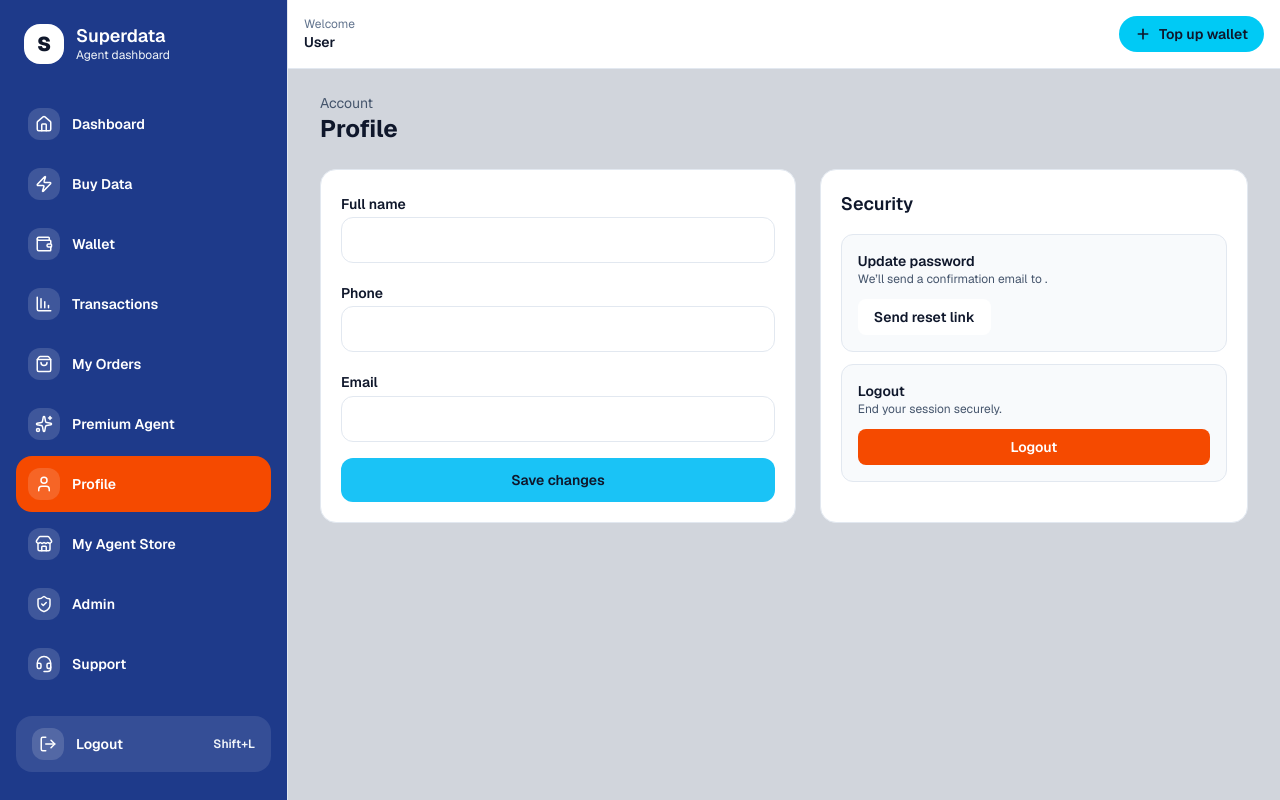
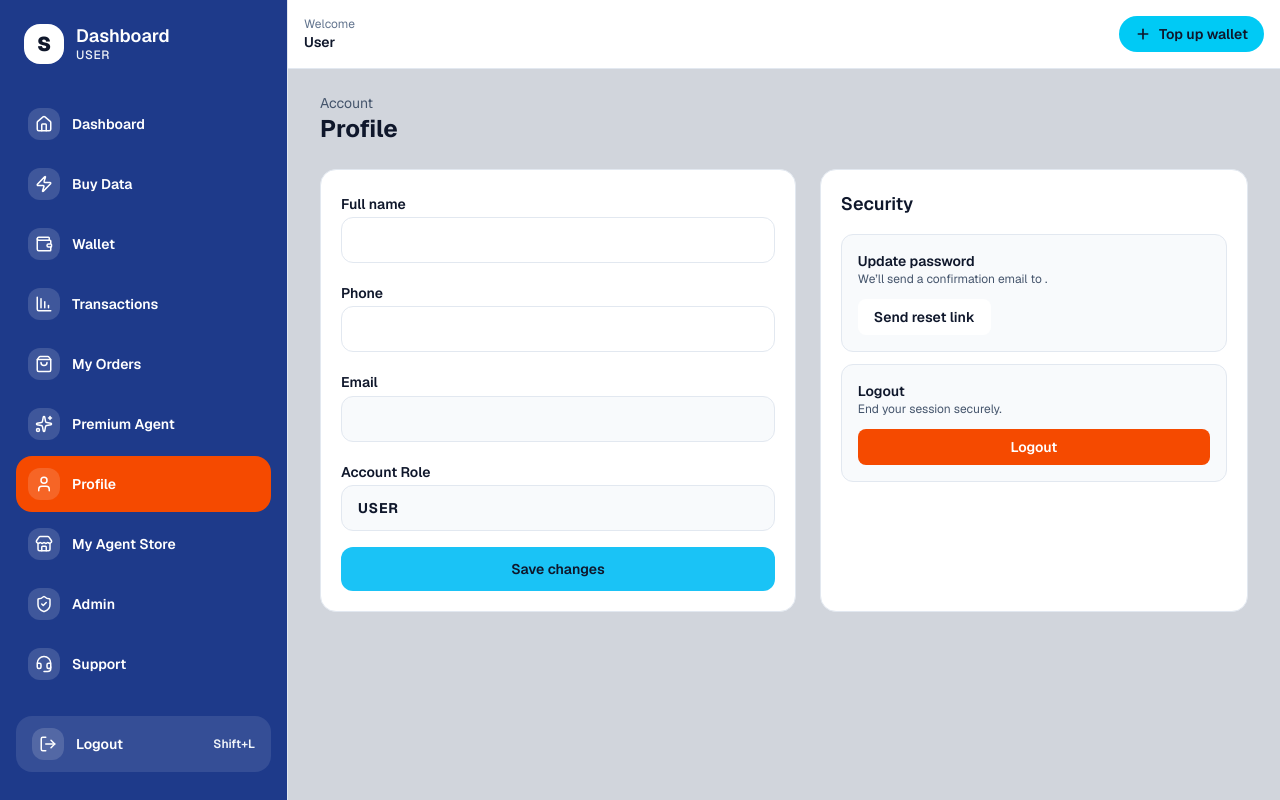
Before and after one commit to ericmanike/superdata, a Next.js app: page /dashboard/profile in a window 1280 px wide. Built offline with nearby package versions, Linux system fonts and the light colour scheme; no server answers.

Commit message:
superdata

```diff
--- a/app/dashboard/layout.tsx
+++ b/app/dashboard/layout.tsx
@@ -94,8 +94,10 @@ export default function DashboardLayout({
               S
             </span>
             <div>
-              <div className="text-lg font-semibold leading-tight text-white">Superdata</div>
-              <div className="text-xs text-slate-100">Agent dashboard</div>
+              <div className="text-lg font-semibold leading-tight text-white">Dashboard</div>
+              <div className="text-xs text-slate-100 uppercase tracking-wider font-medium">
+                {session?.user?.role || "User"}
+              </div>
             </div>
           </div>
             <button
--- a/app/dashboard/page.tsx
+++ b/app/dashboard/page.tsx
@@ -1,4 +1,6 @@
 import Link from "next/link";
+import { getServerSession } from "next-auth";
+import { authOptions } from "@/lib/auth";
 
 export const dynamic = "force-dynamic";
 
@@ -31,6 +33,7 @@ async function getData() {
 }
 
 export default async function DashboardHome() {
+  const session = await getServerSession(authOptions);
   const { wallet, transactions, orders } = await getData();
   const stats = [
     { label: "Total orders", value: orders.length, change: "All time" },
@@ -46,8 +49,8 @@ export default async function DashboardHome() {
     <div className="space-y-8 text-slate-900">
       <div className="flex flex-col gap-4 md:flex-row md:items-center md:justify-between">
         <div>
-          <p className="text-sm text-slate-600">Overview</p>
           <h1 className="text-2xl font-bold text-slate-900">Dashboard</h1>
+          <p className="text-sm text-slate-600 uppercase tracking-widest font-bold">{session?.user?.role || "User"}</p>
         </div>
         <div className="flex flex-wrap gap-3">
           <Link
--- a/app/dashboard/premium-agent/page.tsx
+++ b/app/dashboard/premium-agent/page.tsx
@@ -1,4 +1,11 @@
+"use client"
+import BecomeAgent from "@/components/ui/becomeAgent";
+import { useSession } from "next-auth/react";
+
 export default function PremiumAgentPage() {
+  const { data: session } = useSession()
+  const isAgent = session?.user?.role === 'agent'
+
   return (
     <div className="space-y-6 text-slate-900">
       <div>
@@ -16,7 +23,8 @@ export default function PremiumAgentPage() {
             <li>• Dedicated account manager</li>
             <li>• White-label storefront for your customers</li>
           </ul>
-          <button className="mt-5 inline-flex items-center gap-2 rounded-xl bg-[#FFD700] px-4 py-3 text-sm font-semibold text-slate-900 transition hover:opacity-90">
+          <BecomeAgent className={`mt-5 inline-flex items-center gap-2 rounded-xl px-4 py-3 text-sm font-semibold transition ${isAgent ? 'bg-gray-400 text-white' : 'bg-[#FFD700] text-slate-900 hover:opacity-90'}`}>
+            {!isAgent && (
                 <svg
                     viewBox="0 0 24 24"
                     className="h-4 w-4"
@@ -26,8 +34,9 @@ export default function PremiumAgentPage() {
                     <path d="M5.5 9.5 8 5l4 5 4-5 2.5 4.5 2.5-1.5-2 9H5l-2-9 2.5 1.5Z" />
                     <path d="M5 18h14v1H5z" />
                 </svg>
+            )}
             Upgrade now
-          </button>
+          </BecomeAgent>
         </div>
     </div>
   );
--- a/app/dashboard/profile/page.tsx
+++ b/app/dashboard/profile/page.tsx
@@ -49,8 +49,16 @@ export default function ProfilePage() {
             <label className="text-sm font-semibold text-slate-900">Email</label>
             <input
               value={email}
-              onChange={(e) => setEmail(e.target.value)}
-              className="w-full rounded-xl border border-slate-200 bg-white px-4 py-3 text-sm text-slate-900 outline-none ring-2 ring-transparent focus:ring-cyan-400/50"
+              readOnly
+              className="w-full rounded-xl border border-slate-200 bg-slate-50 px-4 py-3 text-sm text-slate-600 outline-none cursor-not-allowed"
+            />
+          </div>
+          <div className="space-y-2">
+            <label className="text-sm font-semibold text-slate-900">Account Role</label>
+            <input
+              value={session?.user?.role || "User"}
+              readOnly
+              className="w-full rounded-xl border border-slate-200 bg-slate-50 px-4 py-3 text-sm text-slate-900 font-bold uppercase tracking-wider outline-none cursor-not-allowed"
             />
           </div>
 
--- a/components/ui/becomeAgent.tsx
+++ b/components/ui/becomeAgent.tsx
@@ -22,16 +22,15 @@ declare global {
 
 
 
-function becomeAgent() {
+interface BecomeAgentProps {
+    className?: string;
+    children?: React.ReactNode;
+}
+
+function BecomeAgent({ className, children }: BecomeAgentProps) {
 
     const { data: session } = useSession()
     const { update } = useSession()
-
-
-
-
-
-
 
     const loadPaystackScript = () => {
         const script = document.createElement('script')
@@ -41,23 +40,15 @@ function becomeAgent() {
     }
 
     useEffect(() => {
-
         loadPaystackScript()
-        console.log(session?.user?.role)
     }, [])
 
     const handleTopUp = () => {
-
-        console.log(session?.user?.role)
-        console.log(session?.user?.email)
-        console.log(session?.user?.name)
         if (!session) {
             alert('Please login to continue')
             return;
         }
         try {
-
-
             if (!session?.user?.email) {
                 alert('Please login to continue')
                 return;
@@ -71,9 +62,7 @@ function becomeAgent() {
 
             const paystackKey = process.env.NEXT_PUBLIC_PAYSTACK_PUBLIC_KEY
             if (!paystackKey) {
-                console.log('   Paystack public key not found', paystackKey)
                 throw new Error('Paystack public key not found');
-
             }
             if (!window.PaystackPop) {
                 console.log('Paystack script not loaded');
@@ -103,52 +92,39 @@ function becomeAgent() {
                             });
 
                             if (verifyResponse.ok) {
-                                console.log('Payment verified');
                                 await update({ role: 'agent' })
                                 window.location.reload()
-                            } else {
-                                console.log('Payment verification failed');
                             }
                         } catch (err) {
                             console.error('Error verifying payment', err);
-                        } finally {
-
                         }
                     })();
                 },
-
             })
-
-
 
             handler.openIframe()
         } catch (error) {
-
-            console.log(error)
             console.error(error);
             alert("Something went wrong with the purchase.");
-        } finally {
-
         }
 
     }
 
-
-
-
-
     return (
         <button
-            onClick={() => handleTopUp()}
-            className={`w-full flex items-center justify-center gap-2 px-3 md:px-4 py-2 md:py-2.5 ${session?.user?.role === 'agent' ? 'bg-gray-400' : 'bg-green-600 hover:bg-green-700'}
+            onClick={handleTopUp}
+            className={className || `w-full flex items-center justify-center gap-2 px-3 md:px-4 py-2 md:py-2.5 ${session?.user?.role === 'agent' ? 'bg-gray-400' : 'bg-green-600 hover:bg-green-700'}
              text-white rounded-lg font-semibold text-[10px] md:text-sm transition-all shadow-md hover:shadow-lg`}
             disabled={session?.user?.role === 'agent'}
             style={{ cursor: session?.user?.role === 'agent' ? 'not-allowed' : 'pointer' }}
         >
-            {session?.user?.role === 'agent' ? 'You are now an Agent ' : `Upgrade to an Agent ${formatCurrency(30)}`}
+            {session?.user?.role === 'agent'
+                ? 'You are now an Agent'
+                : (children || `Upgrade to an Agent ${formatCurrency(30)}`)
+            }
         </button>
 
     )
 }
 
-export default becomeAgent
+export default BecomeAgent
```
Lines whose indentation alone changed are shown as unchanged.
